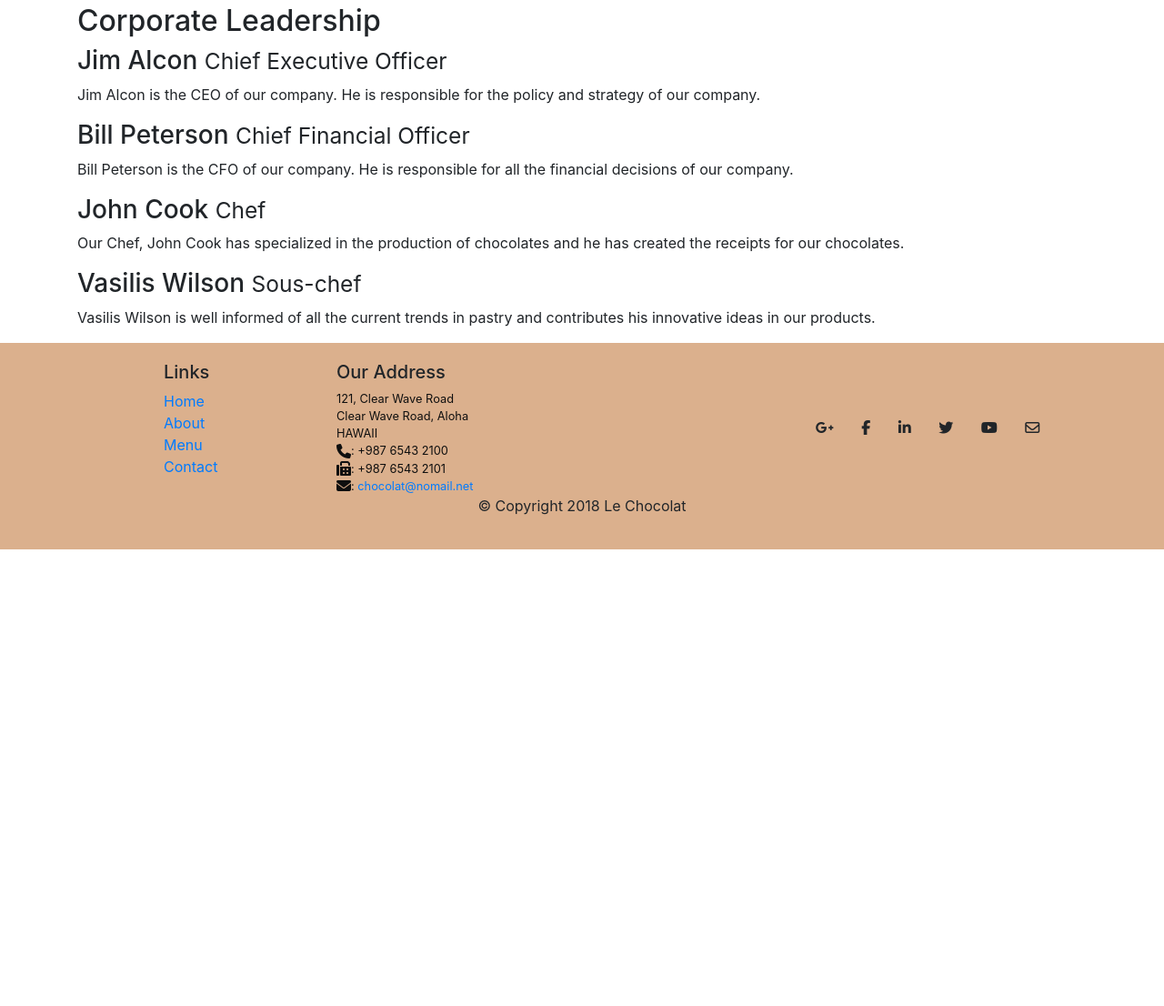
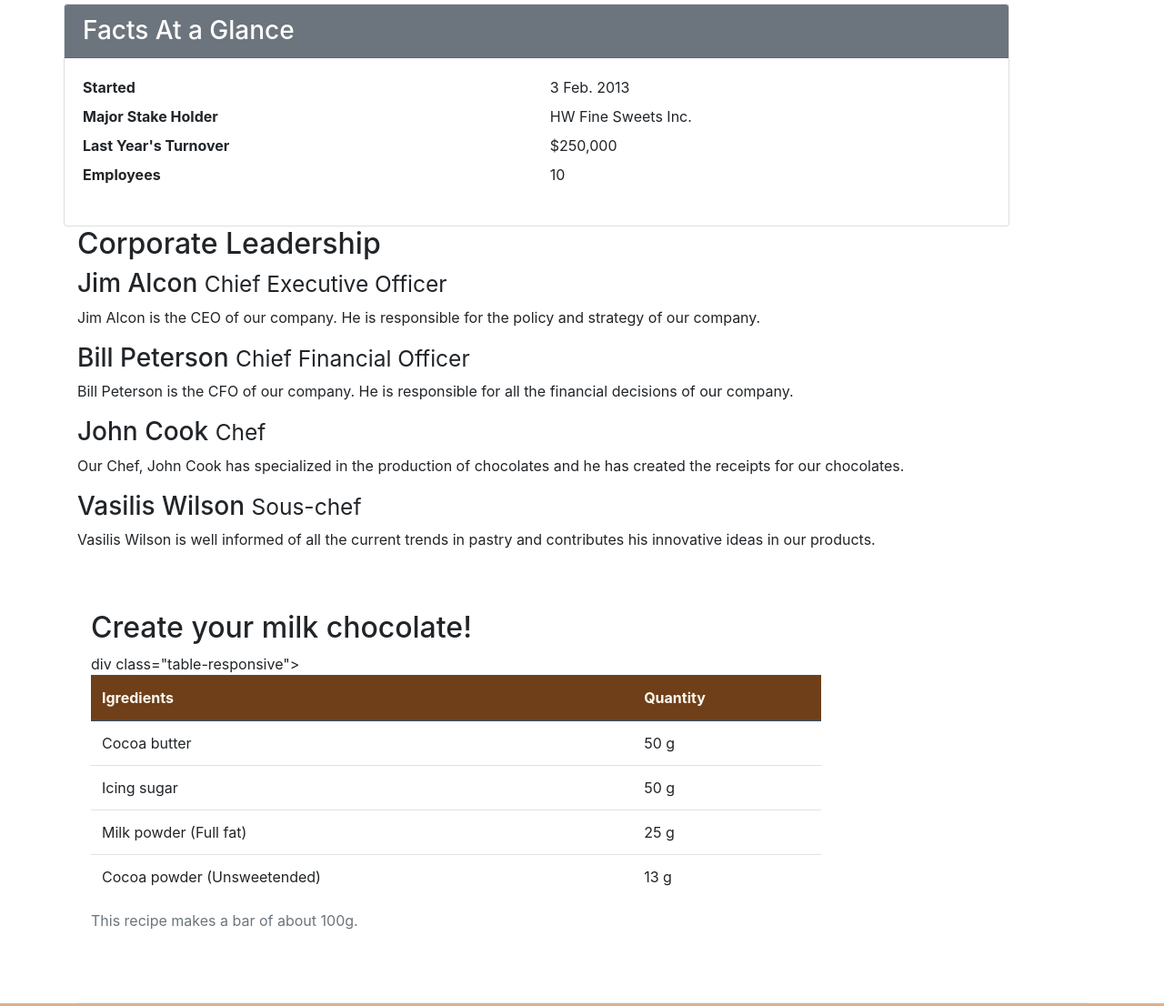
Before and after one commit to mohammedalasly/leNewChoco, a plain HTML site: page aboutus.html in a window 1280 px wide. Shown: the part 683-1789 px from the top of the page at 91% size. Before the commit the page ends 1287 px from the top, so only its background shows below. Drawn offline with nearby package versions, Linux system fonts and the light colour scheme.

Commit message:
Tables and Cards

```diff
--- a/aboutus.html
+++ b/aboutus.html
@@ -73,6 +73,21 @@
             </div>
             <div class="col col-sm">
             </div>
+            <div class="card">
+                <h3 class="card-header bg-secondary text-white">Facts At a Glance</h3>
+                <div class="card-body">
+                    <dl class="row">
+                        <dt class="col-6">Started</dt>
+                        <dd class="col-6">3 Feb. 2013</dd>
+                        <dt class="col-6">Major Stake Holder</dt>
+                        <dd class="col-6">HW Fine Sweets Inc.</dd>
+                        <dt class="col-6">Last Year's Turnover</dt>
+                        <dd class="col-6">$250,000</dd>
+                        <dt class="col-6">Employees</dt>
+                        <dd class="col-6">10</dd>
+                    </dl>
+                </div>
+            </div>
         </div>
 
 
@@ -97,6 +112,42 @@
                     ideas in our products. </p>
             </div>
         </div>
+        <div class="row row-content">
+            <div class="col-12 col-sm-9">
+                <h2> Create your milk chocolate!</h2>
+                div class="table-responsive">
+                <table class="table table-hover">
+                    <caption>This recipe makes a bar of about 100g.</caption>
+                    <thead class="thead-dark">
+                        <tr>
+                            <th>Igredients</th>
+                            <th>Quantity</th>
+                        </tr>
+                    </thead>
+                    <tbody>
+                        <tr>
+                            <td>Cocoa butter</td>
+                            <td>50 g</td>
+                        </tr>
+                        <tr>
+                            <td>Icing sugar</td>
+                            <td>50 g</td>
+                        </tr>
+                        <tr>
+                            <td>Milk powder (Full fat)</td>
+                            <td>25 g</td>
+                        </tr>
+                        <tr>
+                            <td>Cocoa powder (Unsweetended)</td>
+                            <td>13 g</td>
+                        </tr>
+                    </tbody>
+                </table>
+            </div>
+        </div>
+        <div class="col-12 col-sm-3">
+        </div>
+    </div>
 
     </div>
 
--- a/css/styles.css
+++ b/css/styles.css
@@ -34,3 +34,8 @@ body{
 /* .bg-light {
     background-color: lightgrey!important;
   } */
+  .table .thead-dark th{
+    color:floralwhite;
+    background-color:#6E3F19
+}
+tr:hover {background-color:#dbb08db0!important}
```
